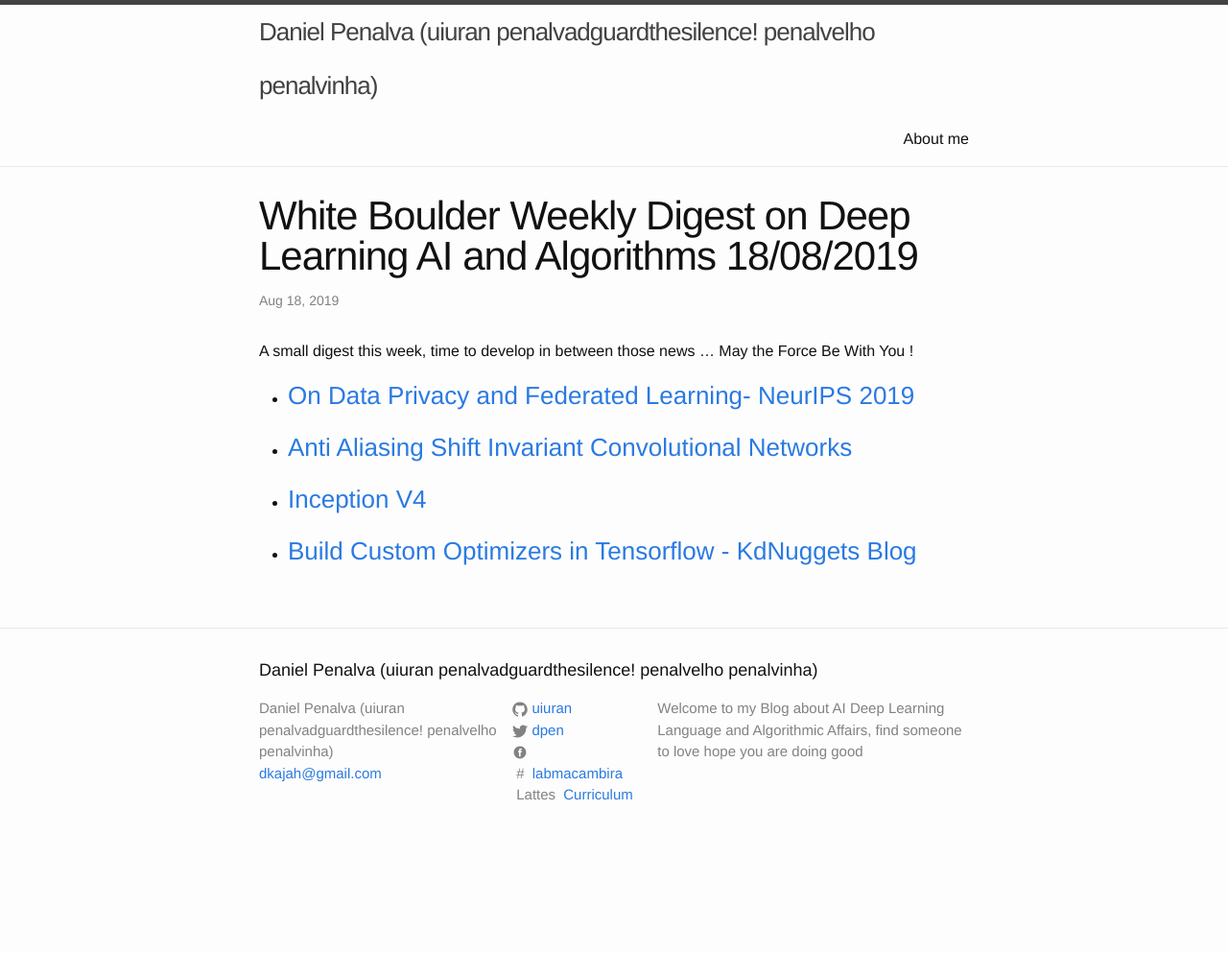
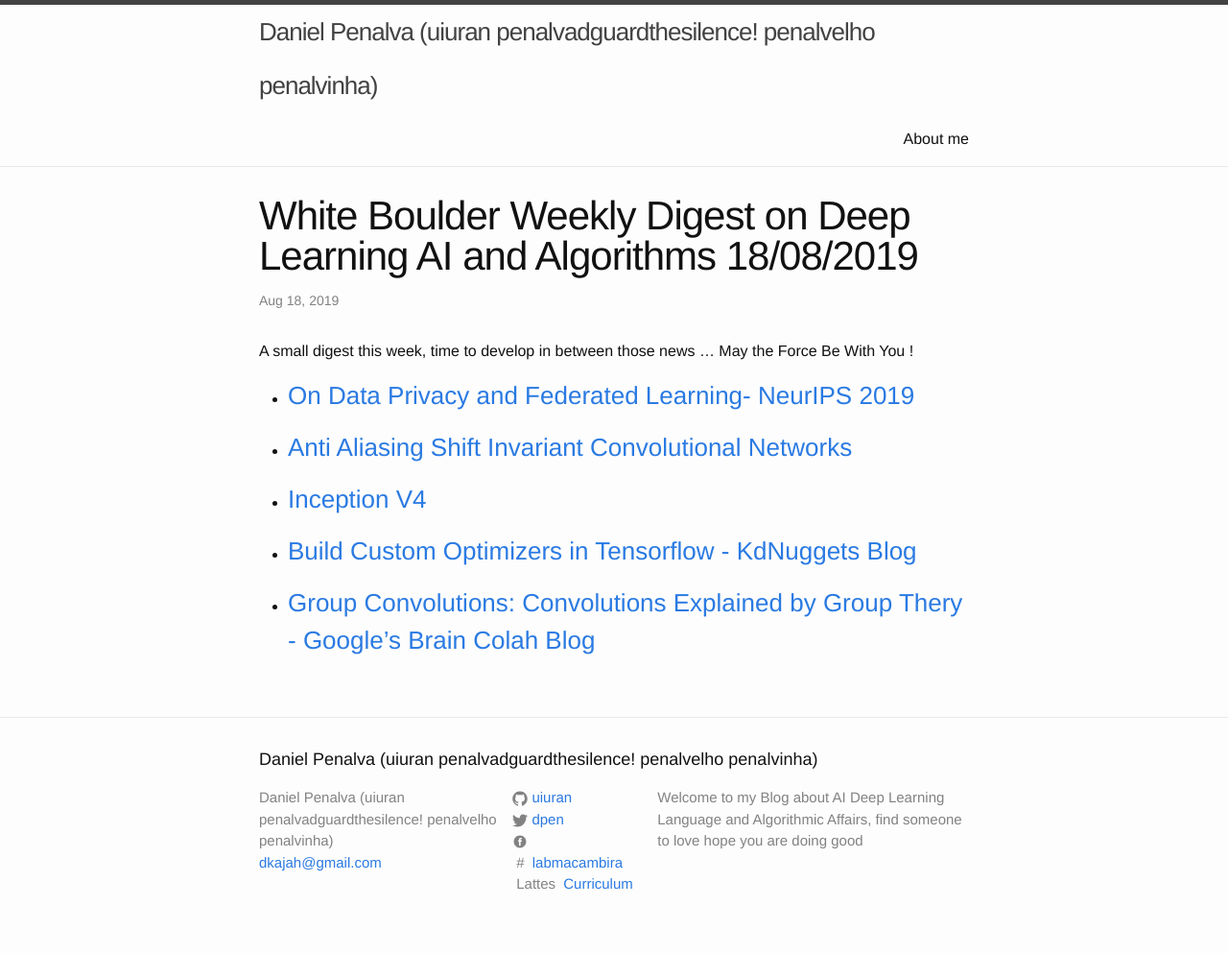
Before and after one commit to Uiuran/portfolio-datascience, a Jekyll site: the page built from _posts/2019-08-18-digest.markdown, in a window 1280 px wide. Shown: the whole page at 96% size. Built offline with Jekyll 4.4.1, drawn with Linux system fonts in a browser that asks for light colours; comment, search, counter and statistics services are not loaded; before the commit the page ends 900 px from its top, so only the background shows below that.

Commit message:
Update 2019-08-18-digest.markdown

```diff
--- a/_posts/2019-08-18-digest.markdown
+++ b/_posts/2019-08-18-digest.markdown
@@ -16,7 +16,10 @@ A small digest this week, time to develop in between those news ... May the Forc
 
 - ### [Build Custom Optimizers in Tensorflow - KdNuggets Blog][customoptm]
 
+- ### [Group Convolutions: Convolutions Explained by Group Thery - Google's Brain Colah Blog][colah]
+
 [federatednips2019]: http://federated-learning.org/fl-neurips-2019/
 [cnnshiftinvar]: https://richzhang.github.io/antialiased-cnns/
 [inceptionv4]: https://towardsdatascience.com/review-inception-v4-evolved-from-googlenet-merged-with-resnet-idea-image-classification-5e8c339d18bc
 [customoptm]: https://www.kdnuggets.com/2018/01/custom-optimizer-tensorflow.html
+[colah]: http://colah.github.io/posts/2014-12-Groups-Convolution/
```
